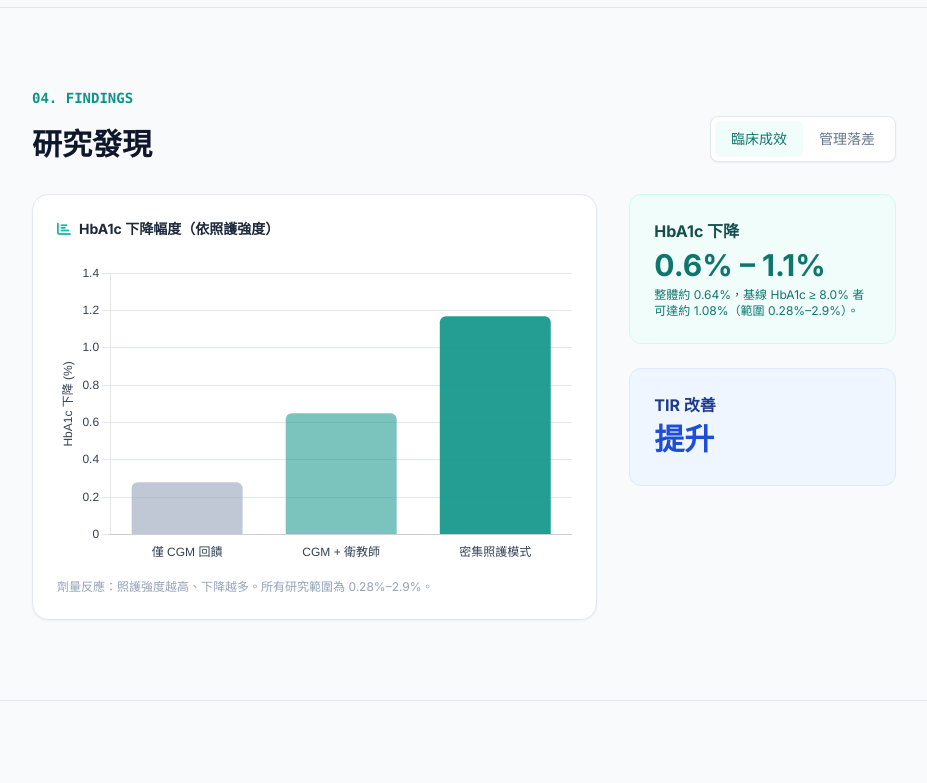
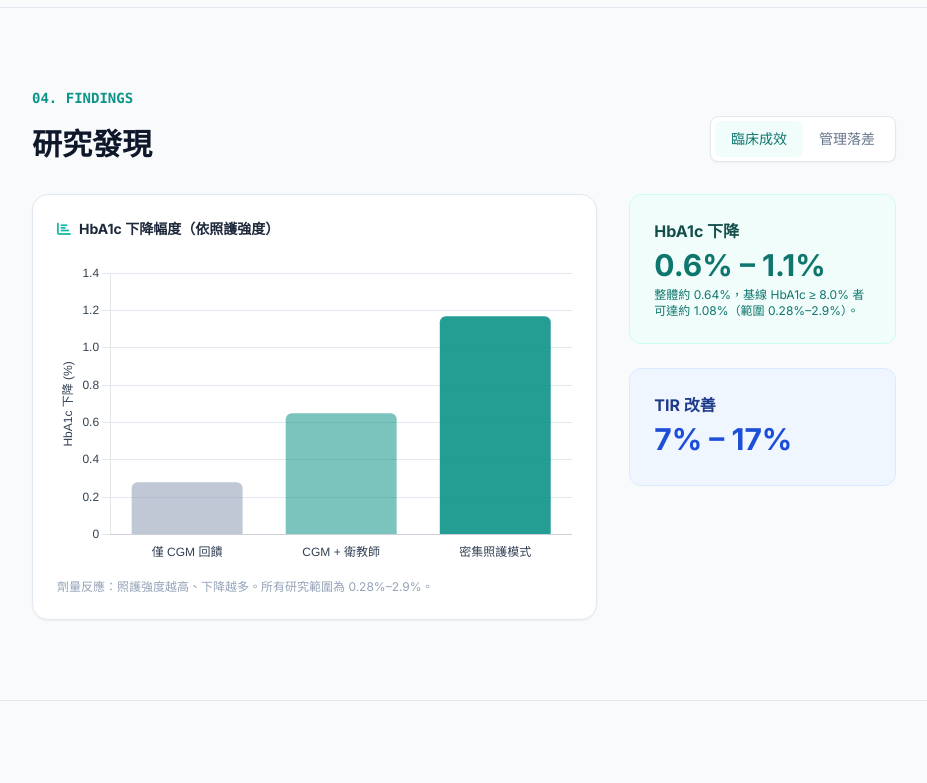
Before and after one commit to Nanghomnoonaye/CGM-Telemonitoring, a plain HTML site: page index.html in a window 1280 px wide. Shown: the part 2000-2783 px from the top of the page, without its empty margins (320-1247 px from the left). Drawn offline with nearby package versions, Linux system fonts and the light colour scheme.

Commit message:
Link author name to profile, correct thesis date to July 2026, add TIR range
Aligns with the finalized thesis (0731 revision): defense/completion
date is 中華民國115年7月 (July 2026), and adds the 7%-17% TIR
improvement figure reported in Finding 1.

Co-Authored-By: Claude Sonnet 5 <noreply@anthropic.com>

```diff
--- a/index.html
+++ b/index.html
@@ -108,9 +108,9 @@
                     </div>
                     <p class="text-lg lg:text-xl text-slate-500 dark:text-slate-400 mb-8 leading-relaxed max-w-2xl" data-i18n="hero_desc">A Systematic Review of CGM-Enabled Telemonitoring in Type 2 Diabetes: Implications for Health System Management and Policy.</p>
                     <div class="flex flex-wrap gap-4 lg:gap-6 text-sm text-slate-400 dark:text-slate-500 border-t border-slate-100 dark:border-slate-800 pt-6">
-                        <span class="flex items-center gap-2"><i class="fa-regular fa-user"></i> Nang Hom Noon Aye</span>
+                        <span class="flex items-center gap-2"><i class="fa-regular fa-user"></i> <a href="https://nanghomnoonaye.github.io/" target="_blank" class="hover:text-teal-600 dark:hover:text-teal-400 transition-colors">Nang Hom Noon Aye</a></span>
                         <span class="flex items-center gap-2"><i class="fa-solid fa-school"></i> NCNU IBS</span>
-                        <span class="flex items-center gap-2"><i class="fa-regular fa-calendar"></i> Jun 2026</span>
+                        <span class="flex items-center gap-2"><i class="fa-regular fa-calendar"></i> Jul 2026</span>
                     </div>
                 </div>
             </section>
@@ -181,7 +181,7 @@
                         </div>
                         <div class="space-y-6">
                             <div class="bg-teal-50 dark:bg-teal-900/20 border border-teal-100 dark:border-teal-800 p-6 rounded-xl"><h4 class="font-bold text-teal-900 dark:text-teal-100 mb-1" data-i18n="metric1_title">HbA1c Reduction</h4><p class="text-3xl font-extrabold text-teal-700 dark:text-teal-400 mb-1">0.6% – 1.1%</p><p class="text-xs text-teal-700 dark:text-teal-300" data-i18n="metric1_note">~0.64% overall, rising to ~1.08% if baseline HbA1c ≥ 8.0%.</p></div>
-                            <div class="bg-blue-50 dark:bg-blue-900/20 border border-blue-100 dark:border-blue-800 p-6 rounded-xl"><h4 class="font-bold text-blue-900 dark:text-blue-100 mb-1" data-i18n="metric2_title">TIR Improvement</h4><p class="text-3xl font-extrabold text-blue-700 dark:text-blue-400 mb-1" data-i18n="metric2_val">Increased</p></div>
+                            <div class="bg-blue-50 dark:bg-blue-900/20 border border-blue-100 dark:border-blue-800 p-6 rounded-xl"><h4 class="font-bold text-blue-900 dark:text-blue-100 mb-1" data-i18n="metric2_title">TIR Improvement</h4><p class="text-3xl font-extrabold text-blue-700 dark:text-blue-400 mb-1" data-i18n="metric2_val">7% – 17%</p></div>
                         </div>
                     </div>
                     <div id="view-management" class="hidden grid-cols-1 md:grid-cols-3 gap-6">
@@ -234,7 +234,7 @@
             </section>
 
             <footer class="py-8 text-center text-xs text-slate-400 border-t border-slate-200 dark:border-slate-800">
-                <p data-i18n="footer_text">Master's Thesis by Nang Hom Noon Aye (Advisor: Prof. Shih-Min Lo), NCNU, June 2026.</p>
+                <p data-i18n="footer_text">Master's Thesis by <a href="https://nanghomnoonaye.github.io/" target="_blank" class="text-teal-600 dark:text-teal-400 hover:underline">Nang Hom Noon Aye</a> (Advisor: Prof. Shih-Min Lo), NCNU, July 2026.</p>
                 <div class="mt-2"><a href="https://www.ibs.ncnu.edu.tw/index.php/faculty/tenured-professor/299-smlo" target="_blank" class="text-teal-600 dark:text-teal-400 hover:underline">Prof. Shih-Min Lo (駱世民 教授)</a></div>
             </footer>
         </main>
@@ -266,10 +266,10 @@
                 motiv_title:"The Economic Imperative: Taiwan's Challenge", motiv_p1:"Taiwan has one of the <strong>highest prevalence rates of End-Stage Renal Disease (ESRD)</strong> globally. Poorly managed diabetes is a primary driver.", motiv_p3:"<strong>Policy Implication:</strong> CGM-enabled telemonitoring can improve Glycemic Control (HbA1c) and Time-In-Range (TIR), directly reducing Diabetic Nephropathy and saving billions in future dialysis costs.",
                 stat1_title:"#1 Global Prevalence", stat1_desc:"Taiwan ranks top globally for dialysis prevalence.", stat3_title:"The CGM Solution", stat3_desc:"Better control = Delayed complications = Cost savings.",
                 meth_title:"Methodology & Frameworks", meth_sub:"First study to apply an integrated PICO–SPICE–CFIR–RE-AIM framework to CGM telemonitoring, treating it as a health-system redesign challenge.", prisma_desc:"Systematic selection process.", prisma_li1:"5 databases (PubMed, Scopus, WoS…)", prisma_li2:"n = 35 included studies", picospice_desc:"Clinical-effectiveness and implementation questions.", cfir_desc:"Consolidated Framework for Implementation Research.", cfir_detail:"Analyzes <strong>\"why interventions fail\"</strong> (Inner setting, Outer setting, Individuals, Process).", reaim_desc:"Real-world impact evaluation.",
-                findings_title:"Key Findings", btn_clinical:"Clinical", btn_management:"Management Gap", chart_title:"HbA1c Reduction by Care-Model Intensity", chart_note:"Dose-response: greater reductions as care intensity increases. Across all studies, reductions ranged 0.28%–2.9%.", metric1_title:"HbA1c Reduction", metric1_note:"~0.64% overall, rising to ~1.08% if baseline HbA1c ≥ 8.0% (range 0.28%–2.9%).", metric2_title:"TIR Improvement", metric2_val:"Increased", gap1_title:"Workflow & Burden", gap1_desc:"New tech without new workflows = burnout.", gap2_title:"Equity & Access", gap2_desc:"Cost and SES create a \"Digital Divide\".", gap3_title:"Data Integration", gap3_desc:"Data must be actionable in the EHR.",
+                findings_title:"Key Findings", btn_clinical:"Clinical", btn_management:"Management Gap", chart_title:"HbA1c Reduction by Care-Model Intensity", chart_note:"Dose-response: greater reductions as care intensity increases. Across all studies, reductions ranged 0.28%–2.9%.", metric1_title:"HbA1c Reduction", metric1_note:"~0.64% overall, rising to ~1.08% if baseline HbA1c ≥ 8.0% (range 0.28%–2.9%).", metric2_title:"TIR Improvement", metric2_val:"7% – 17%", gap1_title:"Workflow & Burden", gap1_desc:"New tech without new workflows = burnout.", gap2_title:"Equity & Access", gap2_desc:"Cost and SES create a \"Digital Divide\".", gap3_title:"Data Integration", gap3_desc:"Data must be actionable in the EHR.",
                 triad_title:"The Triad Model", triad_desc:"Closing the gap requires not more advanced devices but a redesigned care-delivery system — continuous glucose data flowing through an AI triage layer into structured clinical workflows. (Proposed as a model requiring confirmatory research.)", triad1_title:"CGM Telemonitoring", triad1_desc:"Continuous, automatic glucose data.", triad2_title:"Multidisciplinary Care", triad2_desc:"Coordinated clinical teams and workflows.", triad3_title:"AI Decision Support", triad3_desc:"Triage and personalised guidance.",
                 policy_title:"Three Levels of Health-System Action", policy_desc:"A policy-focused synthesis with specific implications for Taiwan's National Health Insurance (NHI) and comparable publicly funded systems.", macro_t:"Macro", macro_d:"Reimbursement reform and risk-stratified financing — prioritising CGM coverage for the highest-benefit group; plus digital infrastructure and AI governance.", meso_t:"Meso", meso_d:"Multidisciplinary care design and workforce preparation.", micro_t:"Micro", micro_d:"Patient behavioural support and health-equity monitoring.", priority_t:"Reimbursement Priority Zone", priority_d:"NHI currently reimburses CGM only for Type 1 diabetes. The largest, most cost-effective gains come from high-risk, non-insulin Type 2 patients (baseline HbA1c ≥ 8.0%) — the priority group for expanding reimbursement.",
-                glossary_title:"Glossary", footer_text:"Master's Thesis by Nang Hom Noon Aye (Advisor: Prof. Shih-Min Lo), NCNU, June 2026."
+                glossary_title:"Glossary", footer_text:"Master's Thesis by <a href=\"https://nanghomnoonaye.github.io/\" target=\"_blank\" class=\"text-teal-600 dark:text-teal-400 hover:underline\">Nang Hom Noon Aye</a> (Advisor: Prof. Shih-Min Lo), NCNU, July 2026."
             },
             tw: {
                 brand_sub:"碩士論文", nav_home:"總覽", nav_context:"背景", nav_motivation:"動機", nav_methodology:"研究方法", nav_findings:"研究發現", nav_triad:"三元模型", nav_policy:"政策意涵", nav_glossary:"名詞解釋",
@@ -279,10 +279,10 @@
                 motiv_title:"經濟的必要性：台灣的挑戰", motiv_p1:"台灣擁有世界上<strong>最高的末期腎臟病 (ESRD) 盛行率</strong>之一，控制不佳的糖尿病為主要成因。", motiv_p3:"<strong>政策意涵：</strong>CGM 結合遠距監測能改善糖化血色素 (HbA1c) 與目標範圍內時間 (TIR)，直接減少糖尿病腎病變，節省未來鉅額洗腎成本。",
                 stat1_title:"洗腎盛行率全球第一", stat1_desc:"台灣洗腎人口密度位居世界前列。", stat3_title:"CGM 解決方案", stat3_desc:"更好的控制 = 延緩併發症 = 節省成本。",
                 meth_title:"研究方法與架構", meth_sub:"本研究為首篇將整合式 PICO–SPICE–CFIR–RE-AIM 架構應用於 CGM 遠距監測，並將其視為健康照護體系再設計之課題。", prisma_desc:"系統性文獻篩選程序。", prisma_li1:"5 個資料庫（PubMed、Scopus、WoS…）", prisma_li2:"納入 35 篇研究", picospice_desc:"臨床成效與實施性回顧問題。", cfir_desc:"實施研究綜合架構。", cfir_detail:"分析介入措施在真實場域中<strong>「為何失敗」</strong>（內部環境、外部環境、個人、流程）。", reaim_desc:"真實世界影響評估。",
-                findings_title:"研究發現", btn_clinical:"臨床成效", btn_management:"管理落差", chart_title:"HbA1c 下降幅度（依照護強度）", chart_note:"劑量反應：照護強度越高、下降越多。所有研究範圍為 0.28%–2.9%。", metric1_title:"HbA1c 下降", metric1_note:"整體約 0.64%，基線 HbA1c ≥ 8.0% 者可達約 1.08%（範圍 0.28%–2.9%）。", metric2_title:"TIR 改善", metric2_val:"提升", gap1_title:"工作流程與負擔", gap1_desc:"新科技若無新流程，將導致倦怠。", gap2_title:"公平性與可近性", gap2_desc:"成本與社會地位造成「數位落差」。", gap3_title:"數據整合", gap3_desc:"數據必須能轉化為病歷中的行動。",
+                findings_title:"研究發現", btn_clinical:"臨床成效", btn_management:"管理落差", chart_title:"HbA1c 下降幅度（依照護強度）", chart_note:"劑量反應：照護強度越高、下降越多。所有研究範圍為 0.28%–2.9%。", metric1_title:"HbA1c 下降", metric1_note:"整體約 0.64%，基線 HbA1c ≥ 8.0% 者可達約 1.08%（範圍 0.28%–2.9%）。", metric2_title:"TIR 改善", metric2_val:"7% – 17%", gap1_title:"工作流程與負擔", gap1_desc:"新科技若無新流程，將導致倦怠。", gap2_title:"公平性與可近性", gap2_desc:"成本與社會地位造成「數位落差」。", gap3_title:"數據整合", gap3_desc:"數據必須能轉化為病歷中的行動。",
                 triad_title:"三元模型", triad_desc:"弭平落差所需的並非更先進的裝置，而是重新設計的照護傳遞系統——讓連續血糖數據經由 AI 分流層進入結構化臨床流程。（此模型為提案，仍待後續研究驗證。）", triad1_title:"CGM 遠距監測", triad1_desc:"連續、自動的血糖數據。", triad2_title:"多專業團隊照護", triad2_desc:"協同的臨床團隊與流程。", triad3_title:"AI 決策支援", triad3_desc:"分流與個人化建議。",
                 policy_title:"健康照護體系的三個行動層級", policy_desc:"以政策為導向之綜述，對臺灣全民健康保險（NHI）及其他公費體系具有具體意涵。", macro_t:"鉅觀", macro_d:"給付改革與風險分層籌資——優先給付效益最高的族群；並建構數位基礎建設與 AI 治理。", meso_t:"中觀", meso_d:"多專業團隊照護設計與人力準備。", micro_t:"微觀", micro_d:"病患行為支持與健康公平性監測。", priority_t:"給付優先族群", priority_d:"全民健保目前僅給付第一型糖尿病之 CGM。效益最大、最具成本效益的族群為高風險、非胰島素治療之第二型糖尿病患者（基線 HbA1c ≥ 8.0%）——應作為擴大給付的優先對象。",
-                glossary_title:"名詞解釋", footer_text:"南采薇 碩士論文（指導教授：駱世民 教授），國立暨南國際大學，2026 年 6 月。"
+                glossary_title:"名詞解釋", footer_text:"<a href=\"https://nanghomnoonaye.github.io/\" target=\"_blank\" class=\"text-teal-600 dark:text-teal-400 hover:underline\">南采薇</a> 碩士論文（指導教授：駱世民 教授），國立暨南國際大學，2026 年 7 月。"
             }
         };
 
```
